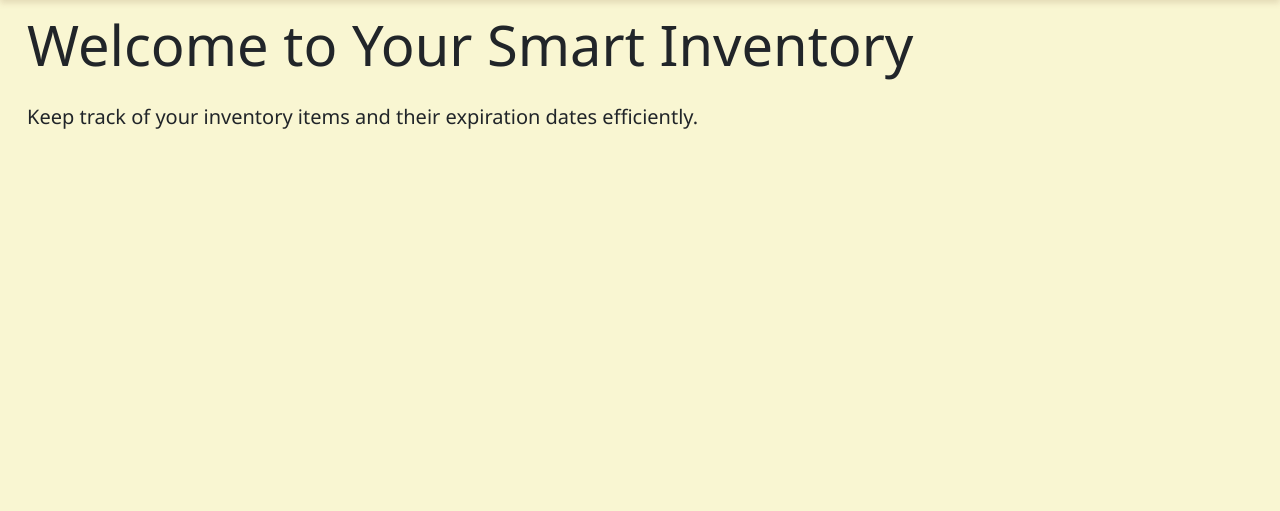
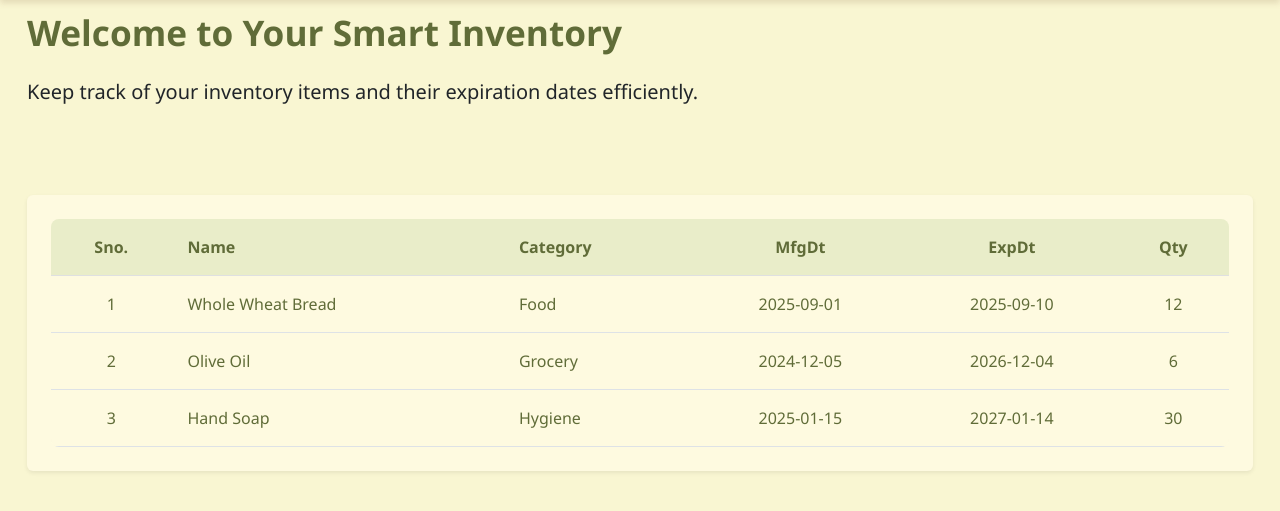
Before and after one commit to Insaneon01/Smart-Inventory, a Flask app: page /home in a window 1280 px wide. Shown: the part 114-625 px from the top of the page. Run offline with Flask 3, Linux system fonts and the light colour scheme.

Commit message:
AddingFeature

```diff
--- a/static/css/home.css
+++ b/static/css/home.css
@@ -243,3 +243,102 @@ box-shadow: 0 4px 8px rgba(77, 54, 33, 0.3);
         max-height: calc(75vh - 105px);
     }
 }
+
+/* Table / card styles copied from expire.css for consistent table appearance */
+.display-4, h1 {
+        color: #606C38;
+        margin-bottom: 1rem;
+        font-size: 2.2rem;
+        font-weight: bold;
+        text-align: left;
+}
+
+.card {
+    border: none;
+    transition: all 0.3s ease;
+    background: #FEFAE0 !important;
+    box-shadow: 0 4px 6px rgba(0, 0, 0, 0.1);
+    margin-bottom: 1.5rem;
+}
+
+.table-responsive {
+    background-color: #FEFAE0 !important;
+    border-radius: 8px;
+    overflow: hidden;
+}
+
+.table {
+    margin-bottom: 0;
+    background-color: #FEFAE0 !important;
+}
+
+.table th {
+    font-weight: 600;
+    border-top: none;
+    color: #606C38 !important;
+    background-color: #E9EDC9 !important;
+    padding: 1rem;
+}
+
+.table td {
+    vertical-align: middle;
+    color: #606C38 !important;
+    background-color: #FEFAE0 !important;
+    padding: 1rem;
+}
+
+.table tbody tr:hover td {
+    background-color: #f9f6d2 !important;
+}
+
+.btn {
+    transition: all 0.3s ease;
+}
+
+.btn:hover {
+    transform: translateY(-1px);
+}
+
+.btn-primary {
+    background-color: #606C38;
+    border-color: #606C38;
+}
+
+.btn-primary:hover {
+    background-color: #4d3621;
+    border-color: #4d3621;
+}
+
+.display-6, .display-4 {
+    color: #606C38 !important;
+    font-weight: bold;
+    margin-bottom: 2rem;
+}
+
+h1, h2, h3, h4, h5, h6 {
+    color: #606C38 !important;
+}
+
+.text-primary {
+    color: #606C38 !important;
+}
+
+@media (max-width: 768px) {
+    .navbar {
+        padding: 0.5rem;
+    }
+
+    .display-6 {
+        font-size: 1.75rem;
+    }
+
+    .table-responsive {
+        border: none;
+    }
+}
+
+@media (max-width: 576px) {
+    .container {
+        padding: 1rem;
+    }
+}
--- a/templates/expire.html
+++ b/templates/expire.html
@@ -32,7 +32,7 @@
             <table class="table table-hover align-middle">
               <thead class="table-light">
                 <tr>
-                  <th scope="col" class="text-center">#</th>
+                  <th scope="col" class="text-center">Sno.</th>
                   <th scope="col">Item Name</th>
                   <th scope="col">Brand Name</th>
                   <th scope="col">Category</th>
--- a/templates/home.html
+++ b/templates/home.html
@@ -43,6 +43,56 @@
                 <div class="col-md-12">
                     <h1 class="display-4 mb-4">Welcome to Your Smart Inventory</h1>
                     <p class="lead mb-4">Keep track of your inventory items and their expiration dates efficiently.</p>
+
+                    <br>
+                    <br>
+
+                    <!-- Inventory table (card + responsive table like expire.html) -->
+                    <div class="card shadow-sm mt-3">
+                        <div class="card-body p-4">
+                            <div class="table-responsive">
+                                <table class="table table-hover align-middle" id="items-table">
+                                    <thead class="table-light">
+                                        <tr>
+                                            <th scope="col" class="text-center">Sno.</th>
+                                            <th scope="col">Name</th>
+                                            <th scope="col">Category</th>
+                                            <th scope="col" class="text-center">MfgDt</th>
+                                            <th scope="col" class="text-center">ExpDt</th>
+                                            <th scope="col" class="text-center">Qty</th>
+                                        </tr>
+                                    </thead>
+                                    <tbody>
+                                        <!-- Sample rows to preview layout -->
+                                        <tr>
+                                            <td class="text-center">1</td>
+                                            <td>Whole Wheat Bread</td>
+                                            <td>Food</td>
+                                            <td class="text-center">2025-09-01</td>
+                                            <td class="text-center">2025-09-10</td>
+                                            <td class="text-center">12</td>
+                                        </tr>
+                                        <tr>
+                                            <td class="text-center">2</td>
+                                            <td>Olive Oil</td>
+                                            <td>Grocery</td>
+                                            <td class="text-center">2024-12-05</td>
+                                            <td class="text-center">2026-12-04</td>
+                                            <td class="text-center">6</td>
+                                        </tr>
+                                        <tr>
+                                            <td class="text-center">3</td>
+                                            <td>Hand Soap</td>
+                                            <td>Hygiene</td>
+                                            <td class="text-center">2025-01-15</td>
+                                            <td class="text-center">2027-01-14</td>
+                                            <td class="text-center">30</td>
+                                        </tr>
+                                    </tbody>
+                                </table>
+                            </div>
+                        </div>
+                    </div>
                 </div>
             </div>
         </div>
```
